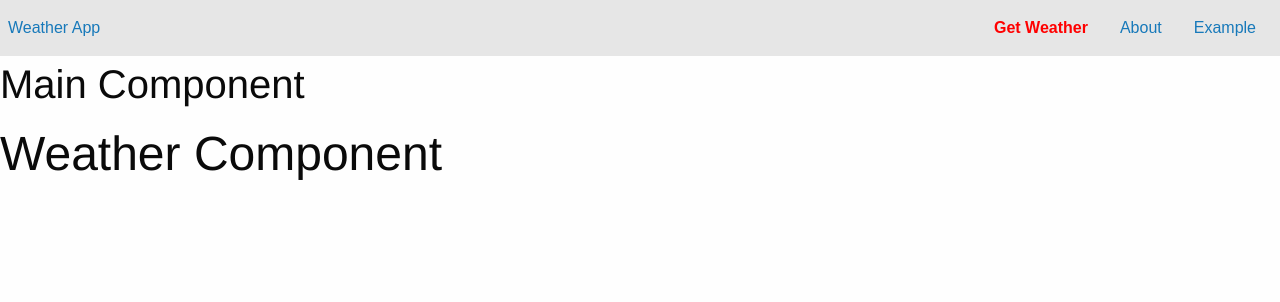
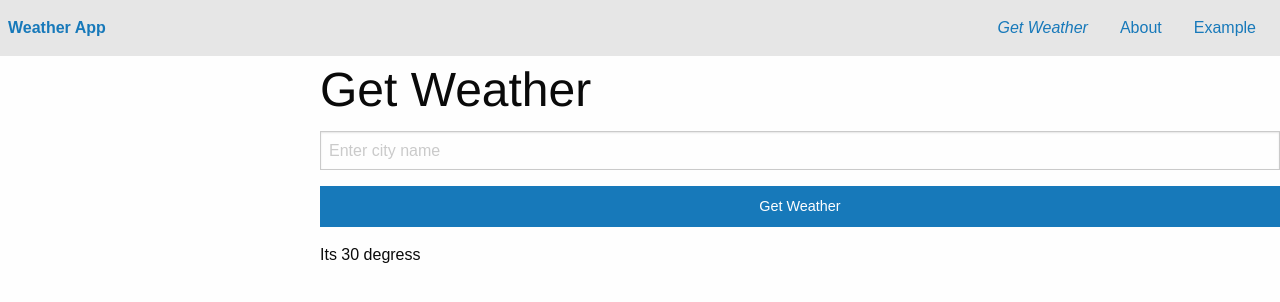
Before and after one commit to nosnibor89/react-weather-app, a React app: page / in a window 1280 px wide. Shown: the top 302 px of the page. Built offline with nearby package versions, Linux system fonts and the light colour scheme.

Commit message:
Adding get weather form

```diff
--- a/src/weather/Main.js
+++ b/src/weather/Main.js
@@ -1,25 +1,21 @@
-import React, { Component } from 'react';
-import {
-  Route
-} from 'react-router-dom';
+import React, { Component } from "react";
+import { Route } from "react-router-dom";
 
-import Nav from './Nav';
-import Weather from './Weather';
-import About from './About';
-import Example from './Example';
+import Nav from "./Nav";
+import Weather from "./Weather";
+import About from "./About";
+import Example from "./Example";
 class Main extends Component {
-    state = {  }
+  state = {};
   render() {
     return (
-            // <Route path="/about" exact={true} component={Main}/>
-
       <div>
-                <Nav/>
-                <h2>Main Component</h2>
-                {/*{this.props.children}*/}
-                <Route path="/" exact={true} component={Weather}/>
-                <Route path="about" component={About}/>
-                <Route path="example"  component={Example}/>
+        <Nav />
+        <div className="row">
+          <Route path="/" exact={true} component={Weather} />
+          <Route path="about" component={About} />
+          <Route path="example" component={Example} />
+        </div>
       </div>
     );
   }
--- a/src/weather/Nav.js
+++ b/src/weather/Nav.js
@@ -1,20 +1,21 @@
 import React, { Component } from "react";
 import { NavLink, Link } from "react-router-dom";
+
+import './Nav.scss';
 class Nav extends Component {
   state = {};
   render() {
     return (
       <div className="top-bar">
-        <div className="top-bar-title"><Link to="/">Weather App</Link></div>
+        <div className="top-bar-title"><Link to="/"><strong>Weather App</strong></Link></div>
         <div>
           <div className="top-bar-left">
             <ul className="menu">
               <li>
                 <NavLink
                   to="/"
-                  activeClassName="active"
+                  activeClassName="w-active"
                   exact={true}
-                  activeStyle={{ fontWeight: "bold", color: "red" }}
                 >
                   Get Weather
                 </NavLink>
@@ -22,8 +23,7 @@ class Nav extends Component {
               <li>
                 <NavLink
                   to="/about"
-                  activeClassName="active"
-                  activeStyle={{ fontWeight: "bold", color: "red" }}
+                  activeClassName="w-active"
                 >
                   About
                 </NavLink>
@@ -31,8 +31,7 @@ class Nav extends Component {
               <li>
                 <NavLink
                   to="/example"
-                  activeClassName="active"
-                  activeStyle={{ fontWeight: "bold", color: "red" }}
+                  activeClassName="w-active"
                 >
                   Example
                 </NavLink>
--- /dev/null
+++ b/src/weather/Nav.scss
@@ -0,0 +1,4 @@
+.w-active{
+    font-style: italic;
+    text-decoration: underline;
+}
--- a/src/weather/Weather.js
+++ b/src/weather/Weather.js
@@ -1,12 +1,17 @@
-import React, { Component } from 'react';
-
+import React, { Component } from "react";
+import WeatherForm from "./WeatherForm";
+import WeatherMessage from './WeatherMessage';
 class Weather extends Component {
-    state = {  }
-    render() {
-        return (
-            <h1>Weather Component</h1>
-        );
-    }
+  state = {};
+  render() {
+    return (
+      <div className="medium-6 medium-offset-3 columns">
+        <h1>Get Weather</h1>
+        <WeatherForm />
+        <WeatherMessage />
+      </div>
+    );
+  }
 }
 
 export default Weather;
--- /dev/null
+++ b/src/weather/WeatherForm.js
@@ -0,0 +1,15 @@
+import React, { Component } from 'react';
+
+class WeatherForm extends Component {
+    state = {  }
+    render() {
+        return (
+            <form>
+                <input type="text" placeholder="Enter city name"/>
+                <button type="submit" className="button expanded">Get Weather</button>
+            </form>
+        );
+    }
+}
+
+export default WeatherForm;
--- /dev/null
+++ b/src/weather/WeatherMessage.js
@@ -0,0 +1,14 @@
+import React, { Component } from 'react';
+
+class WeatherMessage extends Component {
+    state = {  }
+    render() {
+        return (
+            <div>
+                Its 30 degress
+            </div>
+        );
+    }
+}
+
+export default WeatherMessage;
```
Lines whose indentation alone changed are shown as unchanged.
